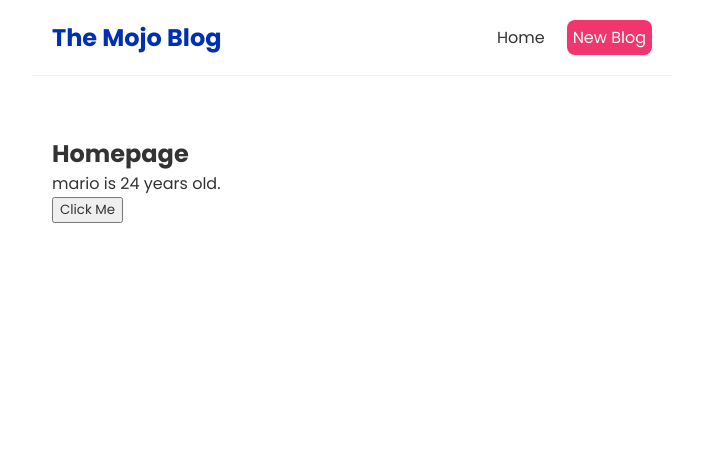
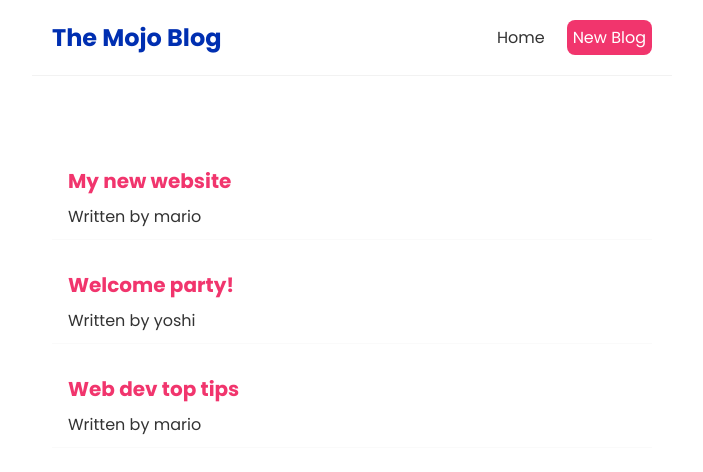
Before and after one commit to Khedubaba/MojoBlog, a React (Create React App) app in the folder mojo-blog/: page / in a window 1280 px wide. Shown: the top 472 px of the page, without its empty margins (288-991 px from the left). Built offline with nearby package versions, Linux system fonts and the light colour scheme; the HTML template or start-up script is replaced by a standard one.

Commit message:
Outputing list in Home Componenet

```diff
--- a/mojo-blog/src/Home.js
+++ b/mojo-blog/src/Home.js
@@ -1,28 +1,19 @@
 import { useState } from 'react';
 
 const Home = () => {
-
-    // let name = 'luiji';
-    const [name, setName] = useState('mario');
-    const [age, setAge] = useState(24);
-
-        const handleClick = (e) => {
-            setName('luiji');
-            setAge(30);
-        }
-
-    // const handleClickAgain = (name, e) => {
-    //     console.log("hello", name, e.target);
-    // }
-
-
-
+    const [blogs, setBlogs] = useState([
+        { title: 'My new website', body: 'lorem ipsum...', author: 'mario', id: 1 },
+        { title: 'Welcome party!', body: 'lorem ipsum...', author: 'yoshi', id: 2 },
+        { title: 'Web dev top tips', body: 'lorem ipsum...', author: 'mario', id: 3 }
+    ]);
     return (
         <div className="home">
-            <h2>Homepage</h2>
-            <p>{name} is {age} years old.</p>
-            <button onClick = {handleClick}>Click Me</button>
-            {/* <button onClick = {(e) => handleClickAgain('mario', e)}>Click Me Again</button> */}
+            {blogs.map((blog) => (
+                <div className="blog-preview" key={blog.id}>
+                    <h2>{blog.title}</h2>
+                    <p>Written by {blog.author}</p>
+                </div>
+            ))}
         </div>
     );
 }
--- a/mojo-blog/src/index.css
+++ b/mojo-blog/src/index.css
@@ -33,3 +33,18 @@
   margin: 40px auto;
   padding: 20px;
 }
+
+/* blog previews / list */
+.blog-preview {
+  padding: 10px 16px;
+  margin: 20px 0;
+  border-bottom: 1px solid #fafafa;
+}
+.blog-preview:hover {
+  box-shadow: 1px 3px 5px rgba(0,0,0,0.1);
+}
+.blog-preview h2 {
+  font-size: 20px;
+  color: #f1356d;
+  margin-bottom: 8px;
+}
```
